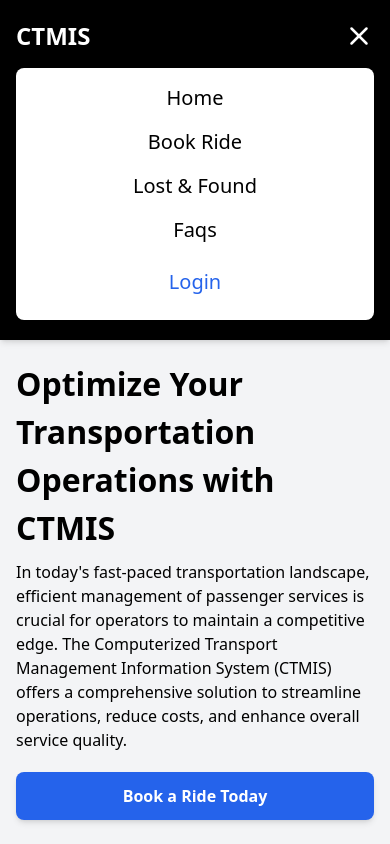
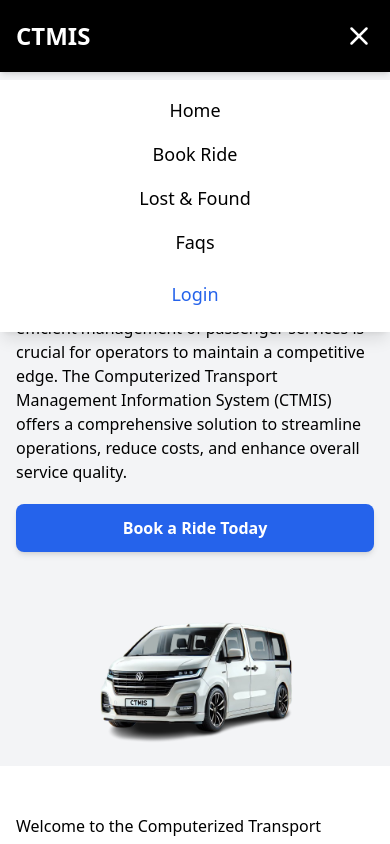
Before and after one commit to devExponent/CTMIS, a React (Vite) app: page / in a window 390 px wide. Both pictures are taken after a click on the button 359 px from the left and 36 px from the top of the page. Shown: the top 844 px of the page. Built offline with nearby package versions, Linux system fonts and the light colour scheme; no server answers.

Commit message:
refining

```diff
--- a/src/components/navbar/navbar.jsx
+++ b/src/components/navbar/navbar.jsx
@@ -6,35 +6,30 @@ export default function Navbar() {
   const [isOpen, setIsOpen] = useState(false);
 
   return (
-    <nav className="sticky top-0 bg-black text-white text-xl p-4 shadow-md py-5">
+    <nav className="sticky top-0 bg-black text-white text-xl p-4 shadow-md py-5 z-50">
       <div className="container mx-auto flex justify-between items-center">
-        {/* Logo / Brand */}
         <Link to="/" className="text-2xl font-bold">
           CTMIS
         </Link>
 
-        {/* Desktop Menu */}
-        <div className="hidden md:flex space-x-6 ">
+        <div className="hidden md:flex space-x-6">
           <Link to="/" className="hover:text-gray-500">
             Home
           </Link>
           <Link to="/booking" className="hover:text-gray-500">
             Book Ride
           </Link>
-
           <Link to="/lostfound" className="hover:text-gray-500">
             Lost & Found
           </Link>
           <Link to="/faqs" className="hover:text-gray-500">
             Faqs
           </Link>
-
           <Link to="/user" className="hover:text-gray-500">
             Dashboard
           </Link>
         </div>
 
-        {/* Login Button */}
         <Link
           to="/login"
           className="hidden md:block bg-white text-blue-600 px-4 py-2 rounded-lg font-medium hover:bg-gray-500"
@@ -42,51 +37,47 @@ export default function Navbar() {
           Login
         </Link>
 
-        {/* Mobile Menu Button */}
         <button className="md:hidden" onClick={() => setIsOpen(!isOpen)}>
           {isOpen ? <X size={30} /> : <Menu size={30} />}
         </button>
       </div>
 
       {/* Mobile Menu */}
-      {isOpen && (
-        <div className="md:hidden flex flex-col space-y-4 mt-4 text-center bg-white text-black p-4 rounded-lg">
+      <div
+        className={`md:hidden absolute left-0 top-20 w-full bg-white text-black text-lg flex flex-col space-y-4 text-center p-4 shadow-lg transform transition-all duration-300 ease-in-out ${
+          isOpen
+            ? "opacity-100 translate-y-0 top-[80px]"
+            : "opacity-0 -translate-y-5 -z-10 pointer-events-none top-[70px]"
+        }`}
+      >
         <Link
           to="/"
-            className="hover:text-gray-300"
+          className="hover:text-gray-500"
           onClick={() => setIsOpen(false)}
         >
           Home
         </Link>
         <Link
           to="/booking"
-            className="hover:text-gray-300"
+          className="hover:text-gray-500"
           onClick={() => setIsOpen(false)}
         >
           Book Ride
         </Link>
-
         <Link
           to="/lostfound"
-            className="hover:text-gray-300"
+          className="hover:text-gray-500"
           onClick={() => setIsOpen(false)}
         >
           Lost & Found
         </Link>
         <Link
           to="/faqs"
-            className="hover:text-gray-300"
+          className="hover:text-gray-500"
           onClick={() => setIsOpen(false)}
         >
           Faqs
         </Link>
-          {/* <Link
-            to="/admin"
-            className="hover:text-gray-300"
-            onClick={() => setIsOpen(false)}
-          >
-            Admin Panel
-          </Link> */}
         <Link
           to="/login"
           className="bg-white text-blue-600 px-4 py-2 rounded-lg font-medium hover:bg-gray-200"
@@ -95,7 +86,6 @@ export default function Navbar() {
           Login
         </Link>
       </div>
-      )}
     </nav>
   );
 }
```
Lines whose indentation alone changed are shown as unchanged.
